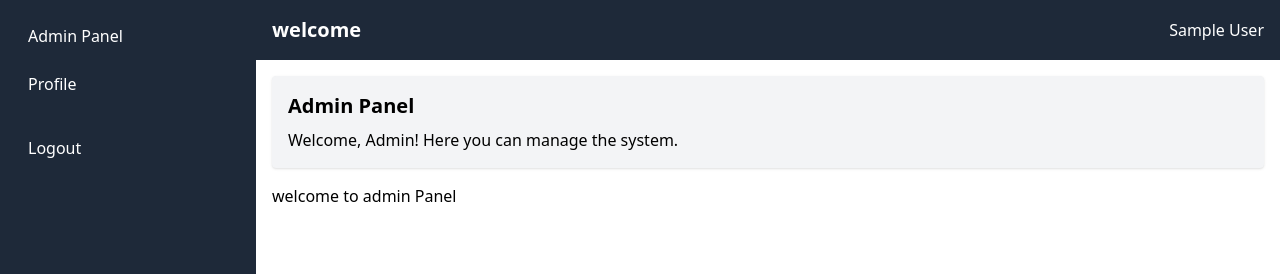
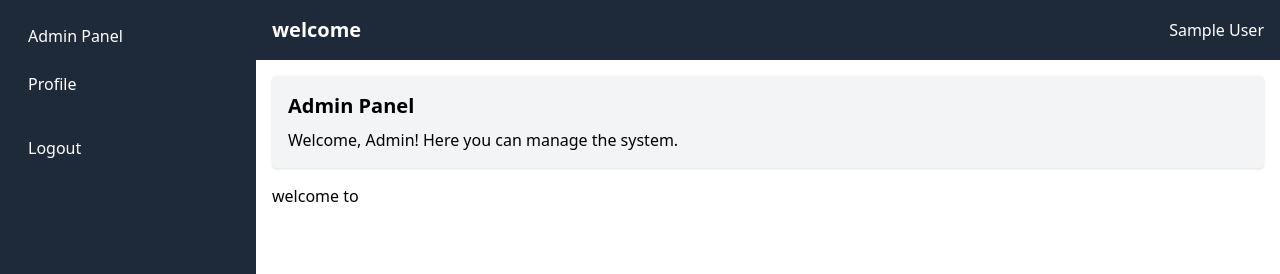
Before and after one commit to Training-Wws/Training-git, a React app in the folder frontend/: page /admin in a window 1280 px wide. Shown: the top 274 px of the page. Built offline with nearby package versions, Linux system fonts and the light colour scheme; sample sign-in values are in the browser's storage; the HTML template or start-up script is replaced by a standard one.

Commit message:
remove admin panel in admin.jsx

```diff
--- a/frontend/src/pages/Admin.jsx
+++ b/frontend/src/pages/Admin.jsx
@@ -2,6 +2,6 @@ import React from 'react'
 
 export default function Admin() {
   return (
-    <div>welcome to admin Panel</div>
+    <div>welcome to </div>
   )
 }
```
